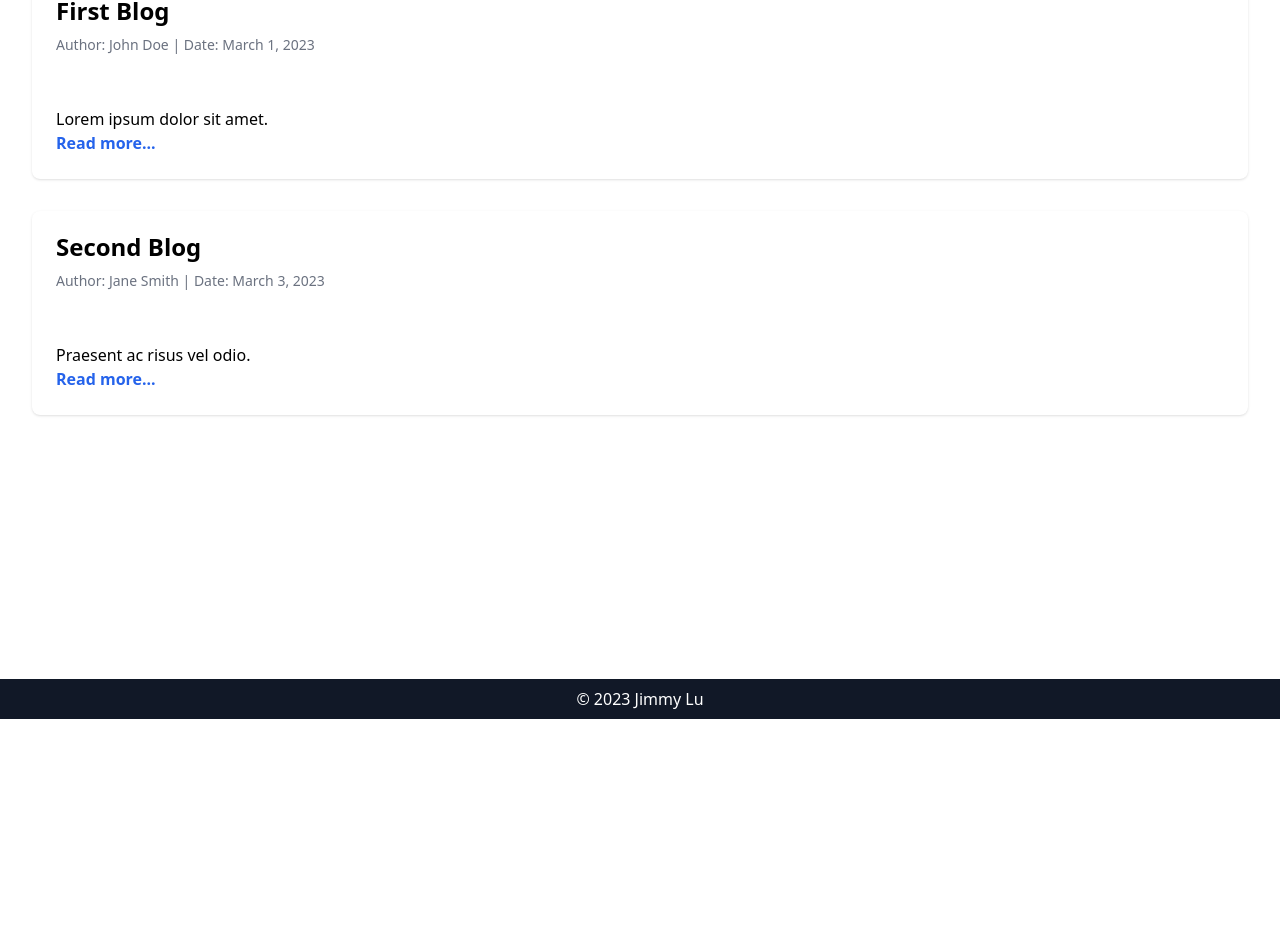
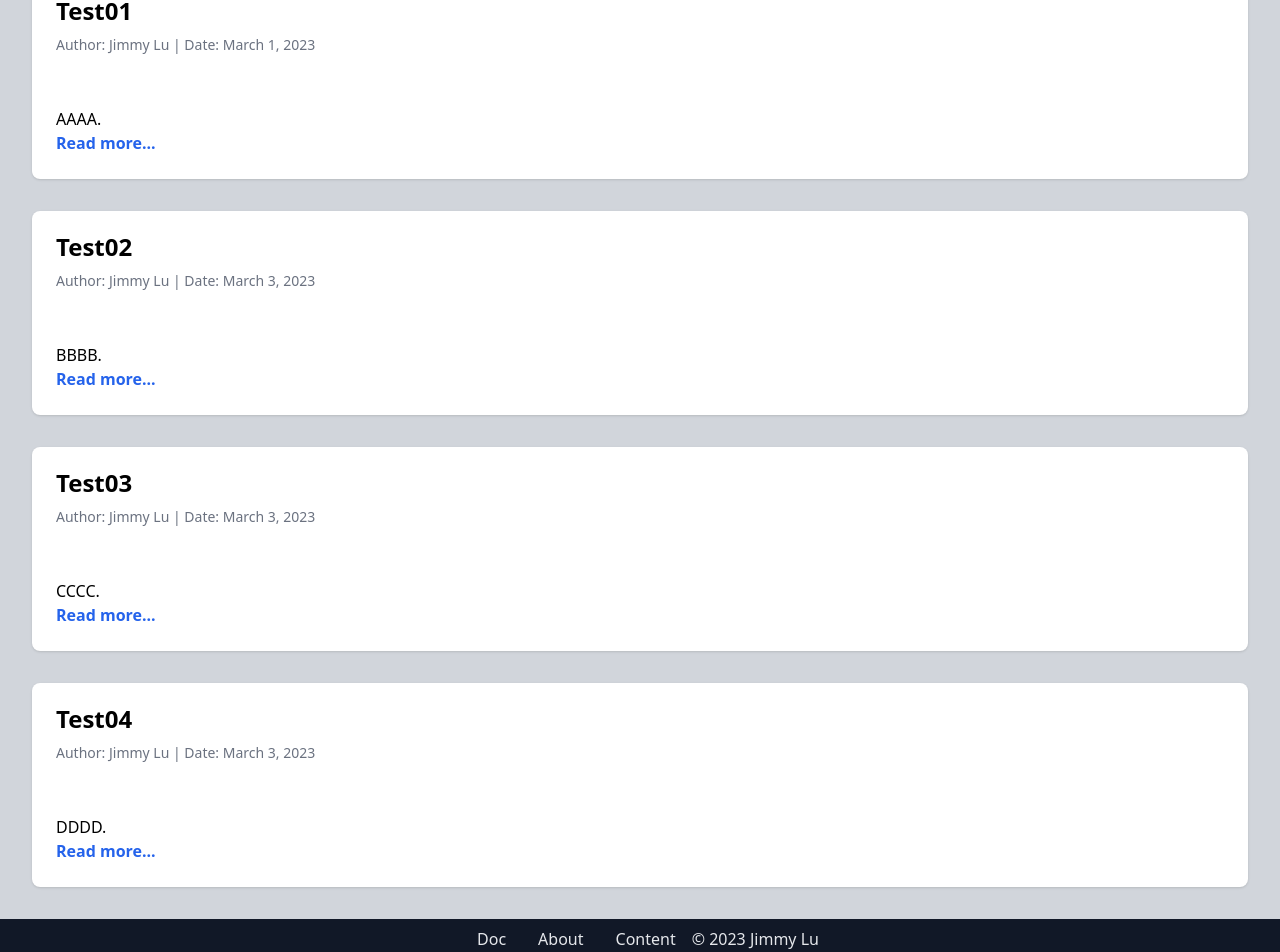
Before and after one commit to Jimmyluluu/PersonalBlog, a Vue app: page / in a window 1280 px wide. Shown: the part 81-1033 px from the top of the page. Before the commit the page ends 800 px from the top, so only its background shows below. Built offline with nearby package versions, Linux system fonts and the light colour scheme.

Commit message:
Fix footer and change bg color

```diff
--- a/src/components/HomePage.vue
+++ b/src/components/HomePage.vue
@@ -1,11 +1,11 @@
 <template>
-  <div>
-    <h1 class="text-2xl font-bold">{{ title }}</h1>
-    <header class="bg-gray-700 text-white">
+  <div class="bg-auto bg-gray-300 min-h-screen">
+    <h1 class="text-2xl text-gray-800 font-bold">{{ title }}</h1>
+    <header class="">
       <div class="nav-container flex justify-end">
         <nav>
           <ul class="inline-flex">
-            <li v-for="(item, index) in items" :key="index">
+            <li v-for="item in items">
               <a :href="item.http" class="px-4 hover:bg-gray-800">{{ item.name }}</a>
             </li>
           </ul>
@@ -13,33 +13,29 @@
       </div>
     </header>
 
-    <main class="max-w-7xl mx-auto px-4 sm:px-6 lg:px-8">
+    <main v-for="post in posts" class="max-w-7xl mx-auto px-4 sm:px-6 lg:px-8 body">
       <article class="bg-white shadow overflow-hidden sm:rounded-lg mb-8">
         <div class="px-4 py-5 sm:px-6">
-          <h2 class="text-2xl font-bold mb-2">{{ post1.title }}</h2>
-          <p class="text-sm text-gray-500 mb-2">Author: {{ post1.author }} | Date: {{ post1.date }}</p>
+          <h2 class="text-2xl font-bold mb-2">{{ post.title }}</h2>
+          <p class="text-sm text-gray-500 mb-2">Author: {{ post.author }} | Date: {{ post.date }}</p>
         </div>
         <div class="px-4 py-5 sm:p-6">
-          <p class="text-base">{{ post1.content }}</p>
-          <a href="#" class="text-blue-600 font-bold hover:underline">Read more...</a>
-        </div>
-      </article>
-
-      <article class="bg-white shadow overflow-hidden sm:rounded-lg mb-8">
-        <div class="px-4 py-5 sm:px-6">
-          <h2 class="text-2xl font-bold mb-2">{{ post2.title }}</h2>
-          <p class="text-sm text-gray-500 mb-2">Author: {{ post2.author }} | Date: {{ post2.date }}</p>
-        </div>
-        <div class="px-4 py-5 sm:p-6">
-          <p class="text-base">{{ post2.content }}</p>
+          <p class="text-base">{{ post.content }}</p>
           <a href="#" class="text-blue-600 font-bold hover:underline">Read more...</a>
         </div>
       </article>
     </main>
 
-    <div class="footer bg-gray-900 text-white text-center py-2">
-      <p>&copy; 2023 Jimmy Lu</p>
-    </div>
+    <footer class="bottom-0 w-full bg-gray-900 text-gray-200 text-center py-2">
+      <nav>
+        <ul class="inline-flex">
+          <li v-for="item in items">
+            <a :href="item.http" class="px-4 hover:bg-gray-800">{{ item.name }}</a>
+          </li>
+          <p>&copy; 2023 Jimmy Lu</p>
+        </ul>
+      </nav>
+    </footer>
   </div>
 </template>
 
@@ -48,20 +44,32 @@ export default {
   data() {
     return {
       title: 'Jimmy\'s Blog',
-      post1: {
-        title: 'First Blog',
-        author: 'John Doe',
+      posts: [{
+        title: 'Test01',
+        author: 'Jimmy Lu',
         date: 'March 1, 2023',
-        content: 'Lorem ipsum dolor sit amet.'
+        content: 'AAAA.'
       },
-      post2: {
-        title: 'Second Blog',
-        author: 'Jane Smith',
+      {
+        title: 'Test02',
+        author: 'Jimmy Lu',
         date: 'March 3, 2023',
-        content: 'Praesent ac risus vel odio.'
+        content: 'BBBB.'
       },
+      {
+        title: 'Test03',
+        author: 'Jimmy Lu',
+        date: 'March 3, 2023',
+        content: 'CCCC.'
+      },
+      {
+        title: 'Test04',
+        author: 'Jimmy Lu',
+        date: 'March 3, 2023',
+        content: 'DDDD.'
+      }],
       items: [
-        { name: 'Github', http: 'https://github.com/Jimmyluluu' },
+        { name: 'Doc', http: 'https://github.com/Jimmyluluu' },
         { name: 'About', http: '#' },
         { name: 'Content', http: '#' },
       ]
@@ -71,11 +79,8 @@ export default {
 </script>
 
 <style>
-.footer {
-  position: absolute;
-  bottom: 0;
-  left: 0;
-  width: 100%;
+html, body {
+  height: 100%;
+  background-color: #f7fafc;
 }
-
 </style>
```
